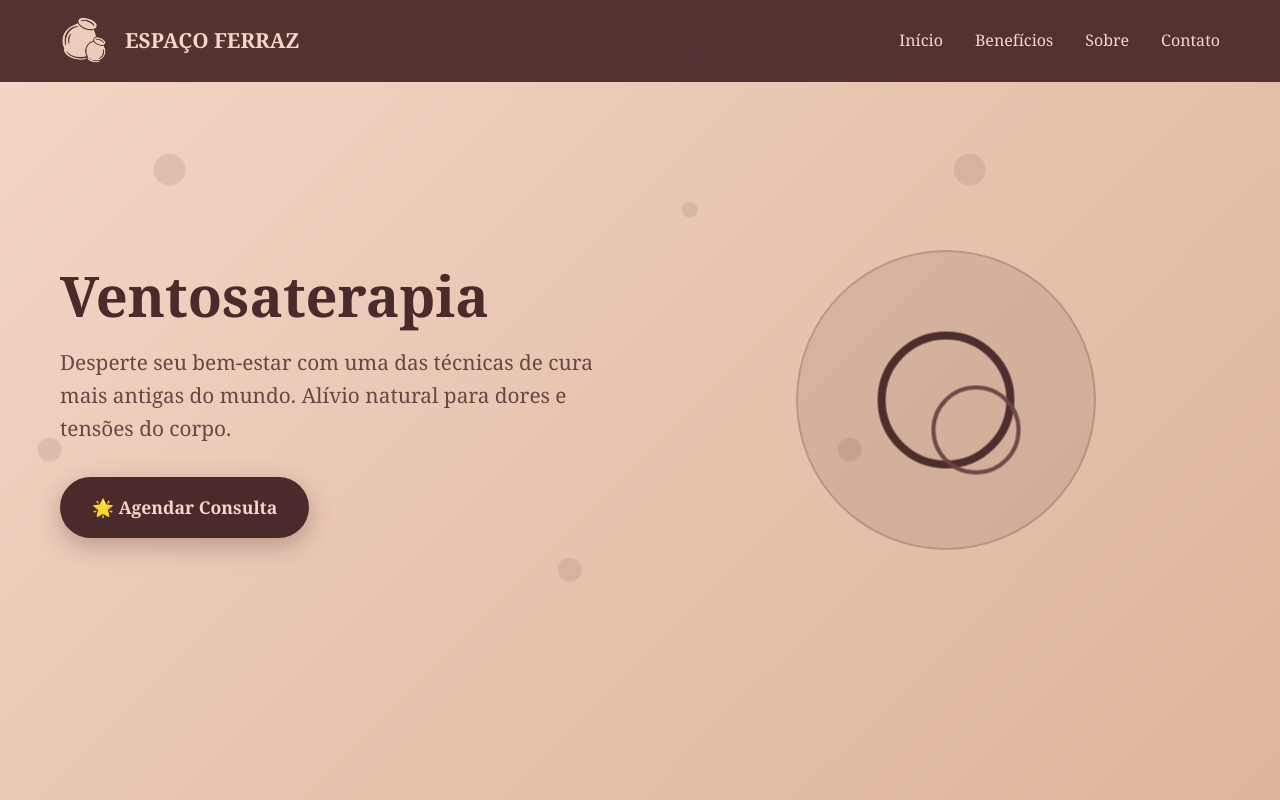
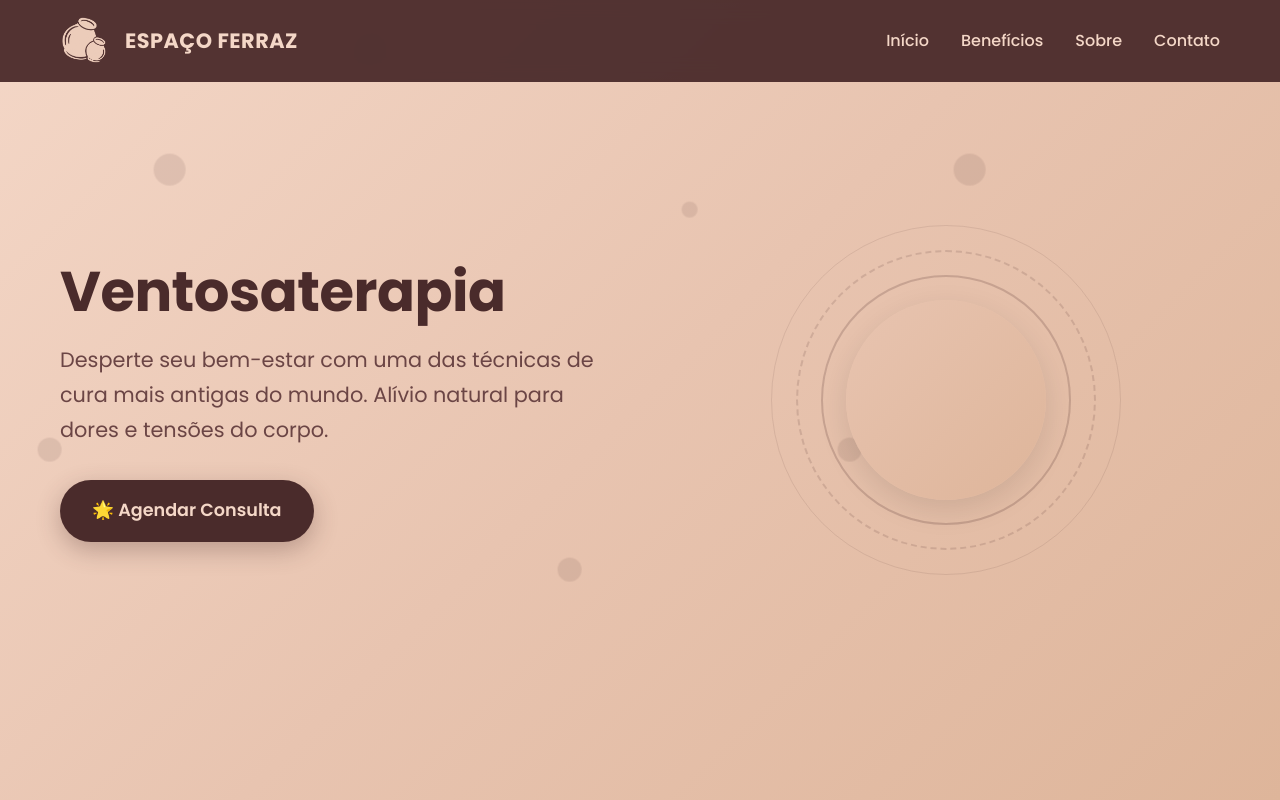
Before and after one commit to espacoferraz/espaco-ferraz, a plain HTML site: page index.html in a window 1280 px wide. Shown: the top 800 px of the page. Drawn offline with Linux system fonts and the light colour scheme.

Commit message:
Atualizações no design: adicionado favicon, tipografia Poppins e animação interativa de círculos

```diff
--- a/index.html
+++ b/index.html
@@ -3,7 +3,13 @@
 <head>
     <meta charset="UTF-8">
     <meta name="viewport" content="width=device-width, initial-scale=1.0">
-    <title>Ventosa Terapia - Espaço Ferraz</title>
+    <title>Ventosaterapia - Espaço Ferraz</title>
+    <link rel="icon" type="image/png" href="logo.png">
+    <link rel="apple-touch-icon" href="logo.png">
+    <meta name="theme-color" content="#e8c4b0">
+    <link rel="preconnect" href="https://fonts.googleapis.com">
+    <link rel="preconnect" href="https://fonts.gstatic.com" crossorigin>
+    <link href="https://fonts.googleapis.com/css2?family=Poppins:wght@300;400;500;600;700&display=swap" rel="stylesheet">
     <style>
         * {
             margin: 0;
@@ -12,11 +18,41 @@
         }
 
         body {
-            font-family: 'Georgia', serif;
-            line-height: 1.6;
+            font-family: 'Poppins', sans-serif;
+            line-height: 1.7;
             color: #4a2b2b;
             background: linear-gradient(135deg, #f4d7c7 0%, #e8c4b0 100%);
             overflow-x: hidden;
+            -webkit-font-smoothing: antialiased;
+            -moz-osx-font-smoothing: grayscale;
+        }
+
+        h1, h2, h3, h4, h5, h6 {
+            font-weight: 600;
+            line-height: 1.3;
+            margin-bottom: 0.8em;
+        }
+
+        h1 {
+            font-size: 2.5rem;
+            font-weight: 700;
+            letter-spacing: -0.5px;
+        }
+
+        h2 {
+            font-size: 2rem;
+            font-weight: 600;
+            letter-spacing: -0.3px;
+        }
+
+        p {
+            font-weight: 400;
+            margin-bottom: 1.2em;
+        }
+
+        .logo-text {
+            font-weight: 600;
+            letter-spacing: 0.5px;
         }
 
         .container {
@@ -163,14 +199,47 @@
         .cupping-visual {
             width: 300px;
             height: 300px;
-            background: rgba(74, 43, 43, 0.1);
-            border-radius: 50%;
             position: relative;
             display: flex;
             align-items: center;
             justify-content: center;
-            backdrop-filter: blur(10px);
+            perspective: 1000px;
+        }
+
+        .circle {
+            position: absolute;
+            border-radius: 50%;
+            transition: transform 0.1s ease-out;
+            will-change: transform;
+        }
+
+        .circle-main {
+            width: 200px;
+            height: 200px;
+            background: linear-gradient(135deg, #e8c4b0, #deb59a);
+            box-shadow: 0 10px 30px rgba(0, 0, 0, 0.1);
+            z-index: 2;
+        }
+
+        .circle-1 {
+            width: 250px;
+            height: 250px;
             border: 2px solid rgba(74, 43, 43, 0.2);
+            z-index: 1;
+        }
+
+        .circle-2 {
+            width: 300px;
+            height: 300px;
+            border: 2px dashed rgba(74, 43, 43, 0.15);
+            z-index: 0;
+        }
+
+        .circle-3 {
+            width: 350px;
+            height: 350px;
+            border: 1px solid rgba(74, 43, 43, 0.1);
+            z-index: -1;
         }
 
         .cupping-visual::before {
@@ -453,7 +522,12 @@
                     </a>
                 </div>
                 <div class="hero-visual">
-                    <div class="cupping-visual"></div>
+                    <div class="cupping-visual">
+                        <div class="circle circle-main"></div>
+                        <div class="circle circle-1"></div>
+                        <div class="circle circle-2"></div>
+                        <div class="circle circle-3"></div>
+                    </div>
                 </div>
             </div>
         </div>
@@ -603,6 +677,34 @@
                 hero.style.transform = `translateY(${scrolled * 0.3}px)`;
             }
         });
+        // Interação com o mouse nos círculos
+        document.addEventListener('DOMContentLoaded', function() {
+            const visual = document.querySelector('.cupping-visual');
+            const circles = document.querySelectorAll('.circle');
+
+            visual.addEventListener('mousemove', (e) => {
+                const { left, top, width, height } = visual.getBoundingClientRect();
+                const x = (e.clientX - left) / width - 0.5;
+                const y = (e.clientY - top) / height - 0.5;
+
+                circles.forEach((circle, index) => {
+                    const factor = (index + 1) * 0.1;
+                    const moveX = x * 30 * factor;
+                    const moveY = y * 30 * factor;
+                    const rotateY = x * 15 * factor;
+                    const rotateX = y * -15 * factor;
+
+                    circle.style.transform = `translate3d(${moveX}px, ${moveY}px, 0) rotateX(${rotateX}deg) rotateY(${rotateY}deg)`;
+                });
+            });
+
+            // Resetar posição quando o mouse sair
+            visual.addEventListener('mouseleave', () => {
+                circles.forEach(circle => {
+                    circle.style.transform = 'translate3d(0, 0, 0) rotateX(0) rotateY(0)';
+                });
+            });
+        });
     </script>
 </body>
 </html>
```
